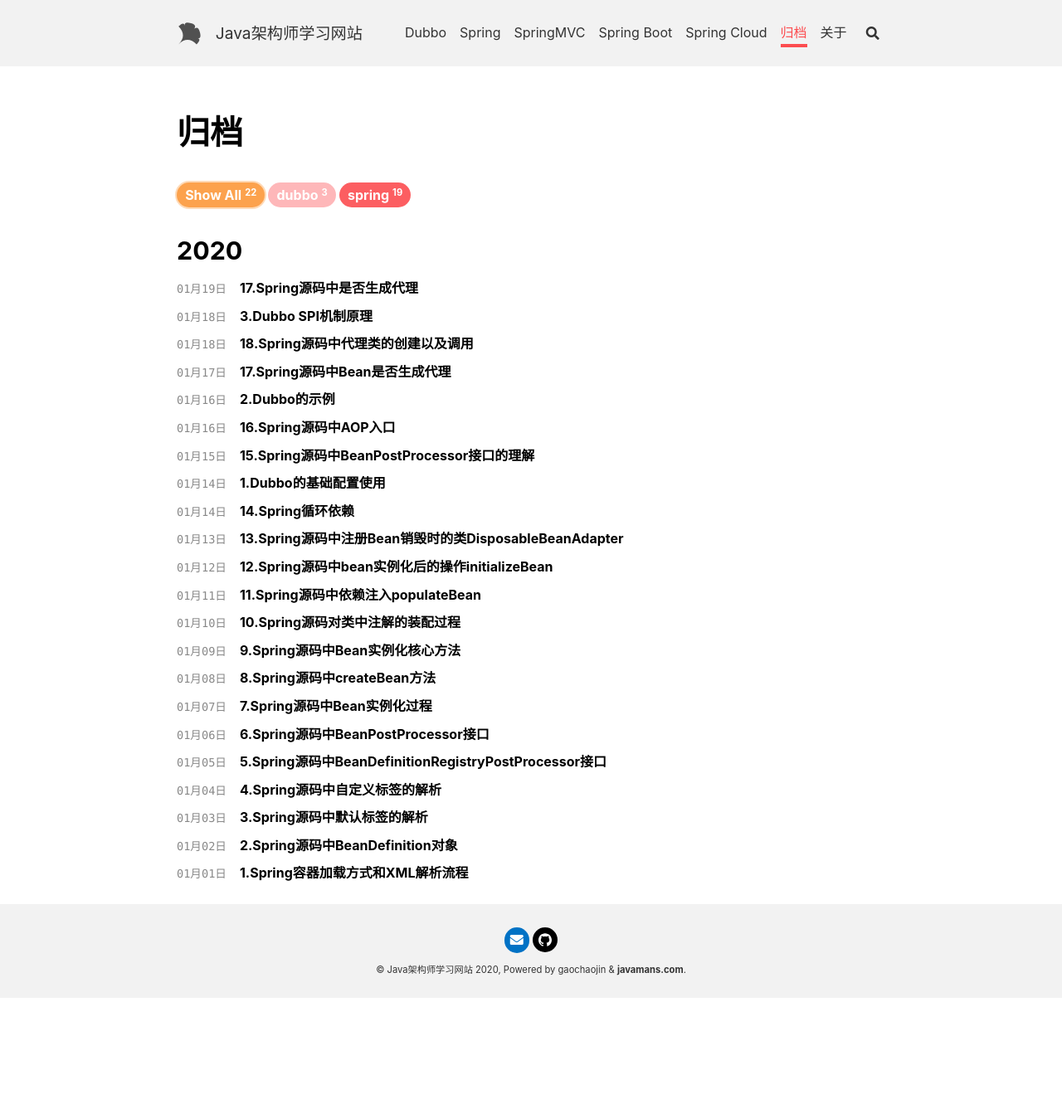
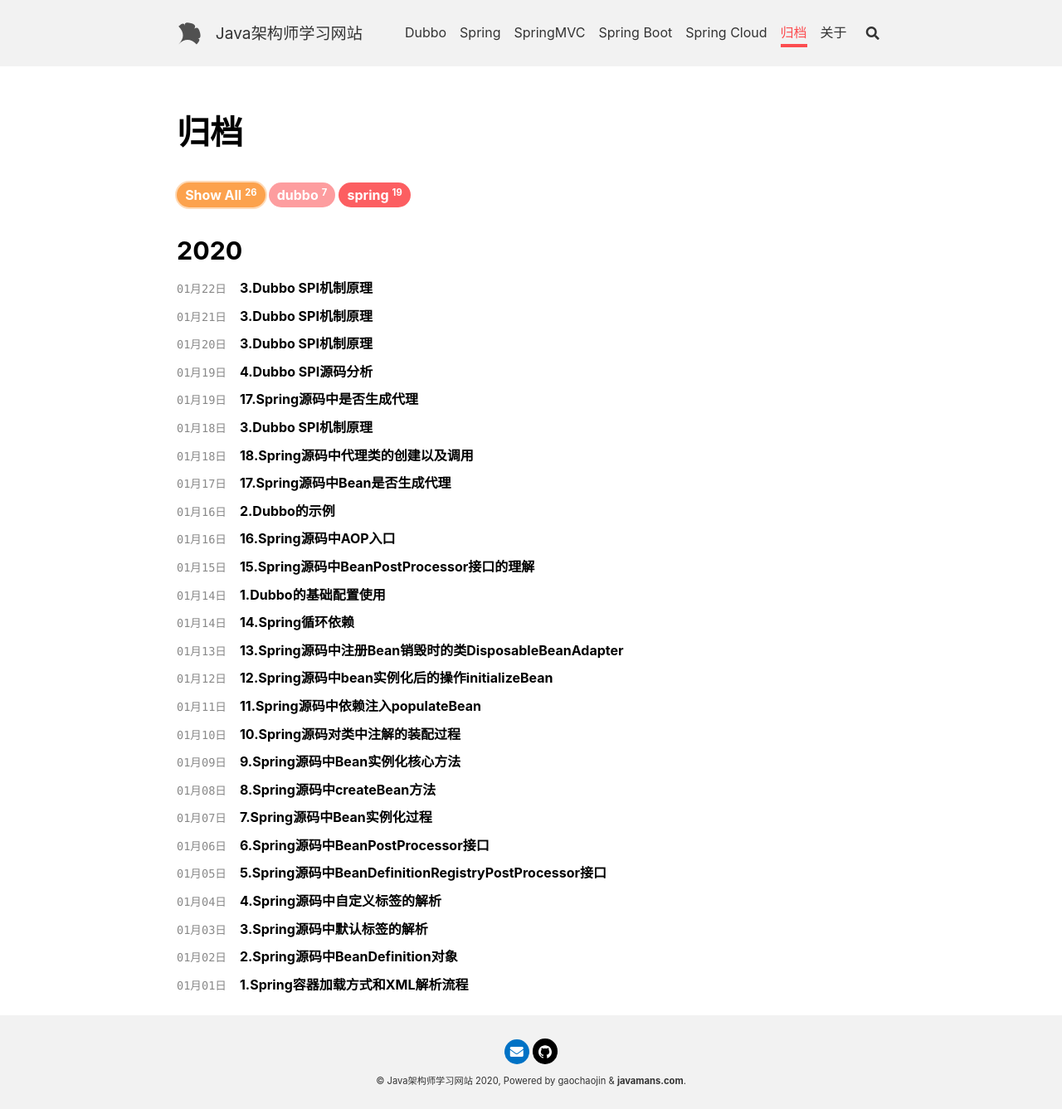
Before and after one commit to javamans/javamans.github.io, a Jekyll site: the page built from archive.html, in a window 1280 px wide. Shown: the whole page at 83% size. Built offline with Jekyll 4.4.1, drawn with Linux system fonts in a browser that asks for light colours; nearby versions of some CDN libraries; before the commit the page ends 1203 px from its top, so only the background shows below that; part of the change alters nothing that is shown.

Commit message:
dubbo spi源码分析

````diff
--- a/_data/navigation.yml
+++ b/_data/navigation.yml
@@ -125,6 +125,8 @@ dubbo:
         url: https://javamans.github.io/2020/01/16/dubbo.html
       - title: 3.Dubbo SPI机制原理
         url: https://javamans.github.io/2020/01/18/dubbo.html
+      - title: 4.Dubbo SPI源码分析
+        url: https://javamans.github.io/2020/01/19/dubbo.html
 
 spring:
   - title: Spring源码分析
--- /dev/null
+++ b/_posts/2020-01-19-dubbo.md
@@ -0,0 +1,337 @@
+---
+title: 4.Dubbo SPI源码分析
+tags: dubbo
+---
+
+我们通过ExtensionLoader的getExtensionLoader方法获取ExtensionLoader实例，然后通过ExtensionLoader的getExtension方法获取扩展类对象。
+
+###  ExtensionLoader 的 getExtension 方法作为入口
+
+```java
+public T getExtension(String name) {
+    if (name == null || name.length() == 0)
+        throw new IllegalArgumentException("Extension name == null");
+    if ("true".equals(name)) {
+        // 使用默认的扩展实现类
+        return getDefaultExtension();
+    }
+    // 用于持有目标对象
+    Holder<Object> holder = cachedInstances.get(name);
+    if (holder == null) {
+        cachedInstances.putIfAbsent(name, new Holder<Object>());
+        holder = cachedInstances.get(name);
+    }
+    Object instance = holder.get();
+    // 双重检查
+    if (instance == null) {
+        synchronized (holder) {
+            instance = holder.get();
+            if (instance == null) {
+                // 创建扩展实例
+                instance = createExtension(name);
+                // 设置实例到holder中
+                holder.set(instance);
+            }
+        }
+    }
+    return (T) instance;
+}
+```
+
+- 首先检查缓存，缓存未命中则创建扩展对象
+
+#### createExtension创建扩展对象过程
+
+```java
+private T createExtension(String name) {
+    // 从配置文件中加载所有的扩展类，可得到配置名称到配置类的映射关系表
+    Class<?> clazz = getExtensionClasses().get(name);
+    if (clazz == null) {
+        throw findException(name);
+    }
+    try {
+        T instance = (T) EXTENSION_INSTANCES.get(clazz);
+        if (instance == null) {
+            // 通过反射创建实例
+            EXTENSION_INSTANCES.putIfAbsent(clazz, clazz.newInstance());
+            instance = (T) EXTENSION_INSTANCES.get(clazz);
+        }
+        // 向实例中注入依赖
+        injectExtension(instance);
+        Set<Class<?>> wrapperClasses = cachedWrapperClasses;
+        if (wrapperClasses != null && !wrapperClasses.isEmpty()) {
+            // 循环创建wrapper实例
+            for (Class<?> wrapperClass : wrapperClasses) {
+                // 将当前instance作为参数给wrapper的构造方法，并通过反射创建wrapper实例
+                // 然后向wrapper实例中注入依赖，最后将wrapper实例再次赋值给instance变量
+                instance = injectExtension((T) wrapperClass.getConstructor(type).newInstance(instance));
+            }
+        }
+        return instance;
+    } catch (Throwable t) {
+
+    }
+}
+```
+
+- 通过getExtensionClasses获取所有的扩展类
+- 通过反射创建扩展对象
+- 向扩展对象中注入依赖
+- 将扩展对象包裹在相应的Wrapper对象中
+
+##### getExtensionClasses获取所有的扩展类
+
+通过名称获取扩展类之前，需要根据配置文件解析出扩展名称到扩展类的映射关系表（Map<名称,扩展类>），在根据扩展项名称从映射关系表中取出相应的扩展类即可。
+
+```java
+private Map<String, Class<?>> getExtensionClasses() {
+    // 从缓存中获取已加载的扩展类
+    Map<String, Class<?>> classes = cachedClasses.get();
+    // 双重检查
+    if (classes == null) {
+        synchronized (cachedClasses) {
+            classes = cachedClasses.get();
+            if (classes == null) {
+                // 加载扩展类
+                classes = loadExtensionClasses();
+                cachedClasses.set(classes);
+            }
+        }
+    }
+    return classes;
+}
+```
+
+- 首先检查缓存，若缓存未命中，则通过synchronized加锁。加锁后再次检查缓存，并判空；
+- 如果classes仍为null，则通过loadExtensionClasses加载扩展类。
+
+##### loadExtensionClasses加载扩展类
+
+```java
+private Map<String, Class<?>> loadExtensionClasses() {
+    // 获取SPI注解，这里的type变量是在调用getExtensionLoader方法时传入的
+    final SPI defaultAnnotation = type.getAnnotation(SPI.class);
+    if (defaultAnnotation != null) {
+        String value = defaultAnnotation.value();
+        if ((value = value.trim()).length() > 0) {
+            // 对SPI注解内容进行切分
+            String[] names = NAME_SEPARATOR.split(value);
+            // 检测SPI注解内容是否合法，不合法则抛出异常
+            if (names.length > 1) {
+                throw new IllegalStateException("more than 1 default extension name on extension " + type.getName()
+                                                + ": " + Arrays.toString(names));
+            }
+            if (names.length == 1) cachedDefaultName = names[0];
+        }
+    }
+
+    Map<String, Class<?>> extensionClasses = new HashMap<String, Class<?>>();
+    // 加载指定文件夹下的配置文件
+    loadDirectory(extensionClasses, DUBBO_INTERNAL_DIRECTORY);
+    loadDirectory(extensionClasses, DUBBO_DIRECTORY);
+    loadDirectory(extensionClasses, SERVICES_DIRECTORY);
+    return extensionClasses;
+}
+```
+
+- 对SPI注解进行解析
+- 调用loadDirectory方法加载指定文件夹配置文件
+
+##### loadDirectory方法加载指定文件夹配置文件
+
+指定文件夹为：
+
+META-INF/dubbo/internal/
+
+META-INF/dubbo/
+
+META-INF/services/
+
+```java
+private void loadDirectory(Map<String, Class<?>> extensionClasses, String dir) {
+    // fileName = 文件夹路径 + type全限定名
+    String fileName = dir + type.getName();
+    try {
+        Enumeration<java.net.URL> urls;
+        ClassLoader classLoader = findClassLoader();
+        // 根据文件名加载所有的同名文件
+        if (classLoader != null) {
+            urls = classLoader.getResources(fileName);
+        } else {
+            urls = ClassLoader.getSystemResources(fileName);
+        }
+        if (urls != null) {
+            while (urls.hasMoreElements()) {
+                java.net.URL resourceURL = urls.nextElement();
+                // 加载资源
+                loadResource(extensionClasses, classLoader, resourceURL);
+            }
+        }
+    } catch (Throwable t) {
+
+    }
+}
+```
+
+- 通过classLoader获取所有资源链接
+- 再通过loadResource方法加载资源
+
+##### loadResource方法加载资源
+
+```java
+private void loadResource(Map<String, Class<?>> extensionClasses, ClassLoader classLoader, java.net.URL resourceURL) {
+    try {
+        BufferedReader reader = new BufferedReader(new InputStreamReader(resourceURL.openStream(), "utf-8"));
+        try {
+            String line;
+            // 执行读取配置内容
+            while ((line = reader.readLine()) != null) {
+                // 定位#字符
+                final int ci = line.indexOf('#');
+                // 截取#之前的字符串，#之后的内容为注释，需要忽略
+                if (ci >= 0) line = line.substring(0, ci);
+                line = line.trim();
+                if (line.length() > 0) {
+                    try {
+                        String name = null;
+                        int i = line.indexOf('=');
+                        if (i > 0) {
+                            // 以等于号=为界，截取键与值
+                            name = line.substring(0, i).trim();
+                            line = line.substring(i + 1).trim();
+                        }
+                        if (line.length() > 0) {
+                            // 加载类，并通过loadClass方法对类进行缓存
+                            loadClass(extensionClasses, resourceURL, Class.forName(line, true, classLoader), name);
+                        }
+                    } catch (Throwable t) {
+
+                    }
+                }
+            }
+        } finally {
+            reader.close();
+        }
+    } catch (Throwable t) {
+
+    }
+}
+```
+
+- 用于读取和解析配置文件，并通过反射加载类
+- 调用loadClass方法进行操作缓存
+
+##### loadClass方法进行操作缓存
+
+```java
+private void loadClass(Map<String, Class<?>> extensionClasses, java.net.URL resourceURL, Class<?> clazz, String name) throws NoSuchMethodException {
+    if (!type.isAssignableFrom(clazz)) {
+        throw new IllegalStateException("Error when load extension class(interface: " +
+                                        type + ", class line: " + clazz.getName() + "), class "
+                                        + clazz.getName() + "is not subtype of interface.");
+    }
+    // 检测目标类上是否有Adaptive注解
+    if (clazz.isAnnotationPresent(Adaptive.class)) {
+        if (cachedAdaptiveClass == null) {
+            // 设置cacheAdaptiveClass缓存
+            cachedAdaptiveClass = clazz;
+        } else if (!cachedAdaptiveClass.equals(clazz)) {
+            throw new IllegalStateException("More than 1 adaptive class found: "
+                                            + cachedAdaptiveClass.getClass().getName()
+                                            + ", " + clazz.getClass().getName());
+        }
+        // 检测clazz是否是Wrapper类型
+    } else if (isWrapperClass(clazz)) {
+        Set<Class<?>> wrappers = cachedWrapperClasses;
+        if (wrappers == null) {
+            cachedWrapperClasses = new ConcurrentHashSet<Class<?>>();
+            wrappers = cachedWrapperClasses;
+        }
+        // 存储clazz到cachedWrapperClasses缓存中
+        wrappers.add(clazz);
+        // 程序进入此分支，表明clazz是一个普通的扩展类
+    } else {
+        // 检测clazz是否有默认的构造方法，如果没有，则抛出异常
+        clazz.getConstructor();
+        if (name == null || name.length() == 0) {
+            // 如果name为空，则尝试从Extension注解中获取name，或使用小写的类名作为name
+            name = findAnnotationName(clazz);
+            if (name.length() == 0) {
+
+            }
+        }
+        // 切分name
+        String[] names = NAME_SEPARATOR.split(name);
+        if (names != null && names.length > 0) {
+            Activate activate = clazz.getAnnotation(Activate.class);
+            if (activate != null) {
+                // 如果类上有Activate注解，则使用names数组的第一个元素作为键，
+                // 存储name到Activate注解对象的映射关系
+                cachedActivates.put(names[0], activate);
+            }
+            for (String n : names) {
+                if (!cachedNames.containsKey(clazz)) {
+                    // 存储Class到名称的映射关系
+                    cachedNames.put(clazz, n);
+                }
+                Class<?> c = extensionClasses.get(n);
+                if (c == null) {
+                    // 存储名称到Class的映射关系
+                    extensionClasses.put(n, clazz);
+                } else if (c != clazz) {
+
+                }
+            }
+        }
+    }
+}
+```
+
+- loadClass方法操作了不同的缓存cachedAdaptiveClass、cachedWrapperClasses、cachedNames、extensionClasses等
+
+#### Dubbo IOC
+
+Dubbo IOC是通过setter方法注入依赖。Dubbo首先会通过反射获取到实例的所有方法，然后再遍历方法列表，检测方法是否具有setter方法特征。若有，则通过ObjectFactory获取依赖对象，最后通过反射调用setter方法将依赖设置到目标对象中。
+
+```java
+private T injectExtension(T instance) {
+    try {
+        if (objectFactory != null) {
+            // 遍历目标类的所有方法
+            for (Method method : instance.getClass().getMethods()) {
+                // 检测方法是否以set开头，且方法仅有一个参数，且方法访问级别为public
+                if (method.getName().startsWith("set")
+                    && method.getParameterTypes().length == 1
+                    && Modifier.isPublic(method.getModifiers())) {
+                    /**
+                         * Check {@link DisableInject} to see if we need auto injection for this property
+                         */
+                    if (method.getAnnotation(DisableInject.class) != null) {
+                        continue;
+                    }
+                    // 获取setter方法参数类型
+                    Class<?> pt = method.getParameterTypes()[0];
+                    try {
+                        // 获取属性名，比如setName 方法对应的属性名 name
+                        String property = method.getName().length() > 3 ? method.getName().substring(3, 4).toLowerCase() + method.getName().substring(4) : "";
+                        // 从ObjectFactory中获取依赖对象
+                        Object object = objectFactory.getExtension(pt, property);
+                        if (object != null) {
+                            // 通过反射调用setter方法设置依赖
+                            method.invoke(instance, object);
+                        }
+                    } catch (Exception e) {
+                        logger.error("fail to inject via method " + method.getName()
+                                     + " of interface " + type.getName() + ": " + e.getMessage(), e);
+                    }
+                }
+            }
+        }
+    } catch (Exception e) {
+        logger.error(e.getMessage(), e);
+    }
+    return instance;
+}
+```
+
+-  objectFactory 变量的类型为 AdaptiveExtensionFactory，AdaptiveExtensionFactory 内部维护了一个 ExtensionFactory 列表，用于存储其他类型的 ExtensionFactory。Dubbo 目前提供了两种 ExtensionFactory，分别是 SpiExtensionFactory 和 SpringExtensionFactory。前者用于创建自适应的拓展，后者是用于从 Spring 的 IOC 容器中获取所需的拓展 。
--- /dev/null
+++ b/_posts/2020-01-20-dubbo.md
@@ -0,0 +1,4 @@
+---
+title: 3.Dubbo SPI机制原理
+tags: dubbo
+---
--- /dev/null
+++ b/_posts/2020-01-21-dubbo.md
@@ -0,0 +1,4 @@
+---
+title: 3.Dubbo SPI机制原理
+tags: dubbo
+---
--- /dev/null
+++ b/_posts/2020-01-22-dubbo.md
@@ -0,0 +1,4 @@
+---
+title: 3.Dubbo SPI机制原理
+tags: dubbo
+---
````
